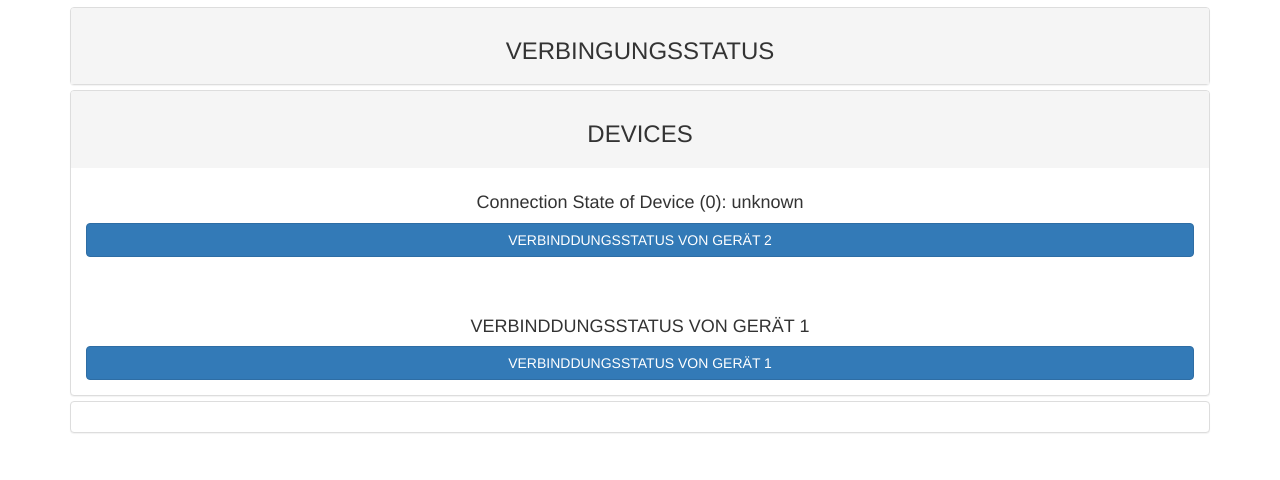
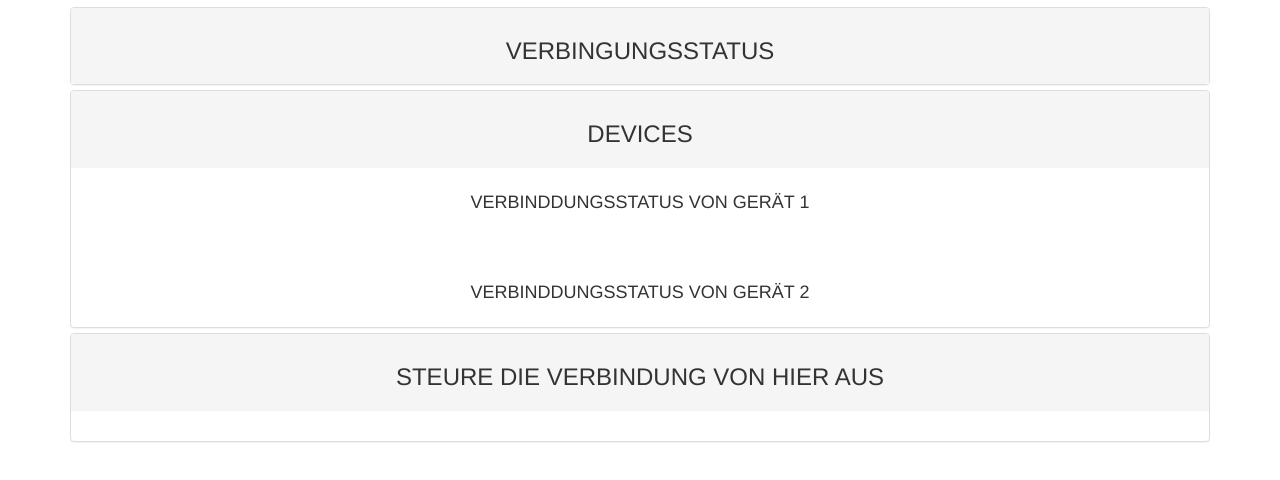
Before and after one commit to zumbesa1/My-IoT-Project, a plain HTML site: page dist/cloud_demo.html in a window 1280 px wide. Shown: the part 268-748 px from the top of the page. Drawn offline with nearby package versions, Linux system fonts and the light colour scheme; no server answers.

Commit message:
Button Fix

```diff
--- a/dist/cloud_demo.html
+++ b/dist/cloud_demo.html
@@ -11,7 +11,6 @@
 </head>
 
 <body>
-
     <div id="app" class="container">
         <div  style="margin-top: 150px;">
             <ul class="pager">
@@ -33,17 +32,19 @@
                     <div class="panel-heading text-center"><h3>DEVICES</h3> <!-- VARIABLES  --></div>
                     <div class="panel-body text-center">
                         <!-- Read variables example -->
-                        <h4>Connection State of Device (0): {{ connectionState_0 }} </h4>
-                        <button class="btn btn-primary btn-block" v-on:click="getConnectionState(0)">VERBINDDUNGSSTATUS VON GERÄT 2</button>
+                        <h4>VERBINDDUNGSSTATUS VON GERÄT 1</h4>
+                        <button v-if="connectionState_0===0"  class="btn btn-primary btn-block" v-on:click="getConnectionState(0)">NICHT VERBUNDEN</button>
+                        <button v-if="connectionState_0===1"  class="btn btn-primary btn-block" v-on:click="getConnectionState(0)">NICHT VERBUNDEN</button>
                         <br>
                         <p></p>
                         <br>
-                        <h4>VERBINDDUNGSSTATUS VON GERÄT 1</h4>
-                        <button  class="btn btn-primary btn-block" v-on:click="getConnectionState(1)">VERBINDDUNGSSTATUS VON GERÄT 1</button>
+                        <h4>VERBINDDUNGSSTATUS VON GERÄT 2</h4>
+                        <button v-if="connectionState_1===0" class="btn btn-primary btn-block" v-on:click="getConnectionState(1)">NICHT VERBUNDEN</button>
+                        <button v-if="connectionState_1===1" class="btn btn-primary btn-block" v-on:click="getConnectionState(1)">NICHT VERBUNDEN</button>
                     </div>
                 </div>
                 <div class="panel panel-default">
-                    <div v-if="connectionState_0===0" class="panel-heading text-center"><h3>STEURE DIE VERBINDUNG VON HIER AUS</h3> <!-- VARIABLES  --></div>
+                    <div class="panel-heading text-center"><h3>STEURE DIE VERBINDUNG VON HIER AUS</h3> <!-- VARIABLES  --></div>
                     <div class="panel-body text-center">
                         <!-- Read variables example -->
                         <button type="button" class="btn btn-primary btn-block" v-if="connnectionSync" v-on:click="connectDevicesByButton(0)">CONNECT DEVICES</button>
@@ -53,7 +54,6 @@
             </div>
         </div>
     </div>
-
     <script src="https://cdn.jsdelivr.net/npm/axios/dist/axios.min.js"></script>
     <script src="https://cdn.jsdelivr.net/npm/vue/dist/vue.js"></script>
     <script src="cloud_demo.js"></script>
```
